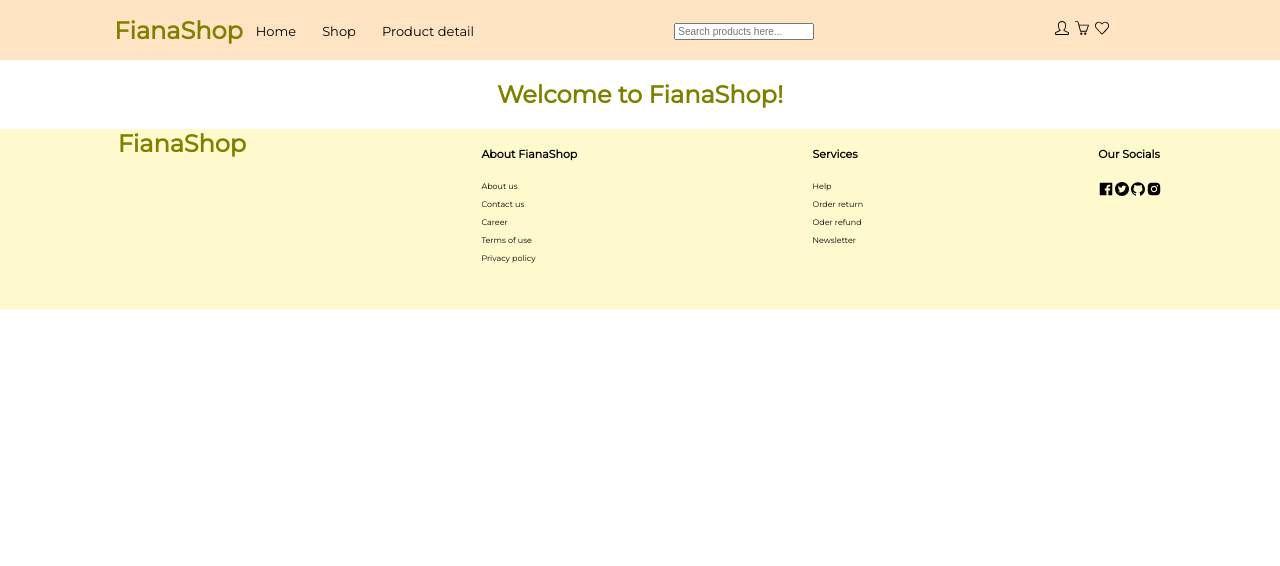
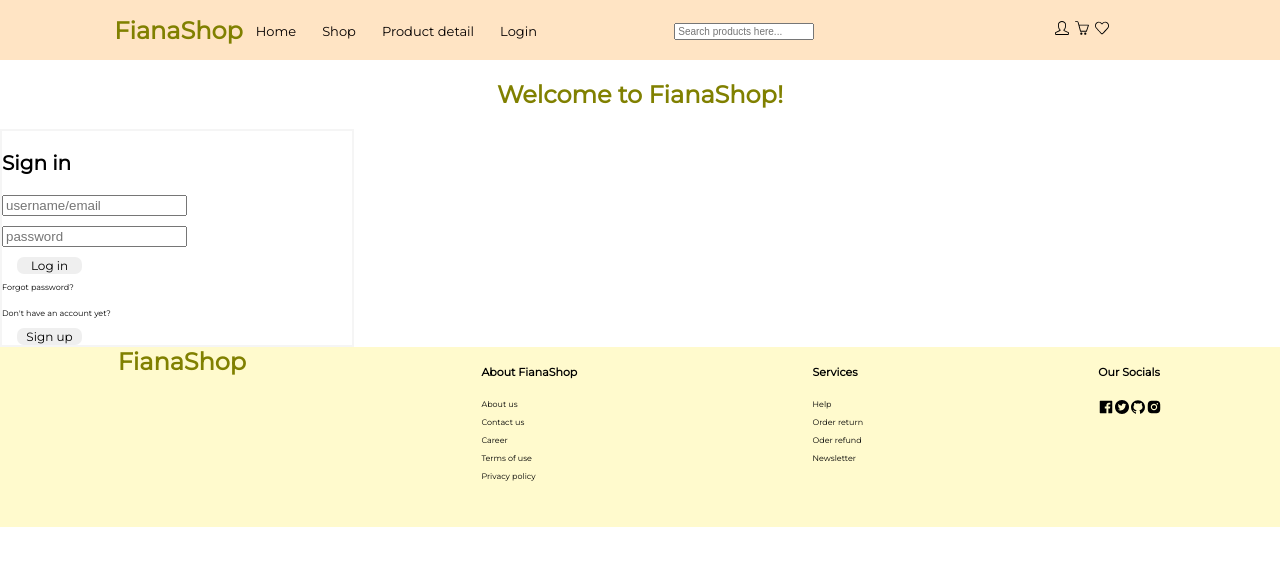
Before and after one commit to aisyafia/imageboard-server-practice, a React (Create React App) app: page /signin in a window 1280 px wide. Shown: the top 566 px of the page. Built offline with nearby package versions, Linux system fonts and the light colour scheme.

Commit message:
added login page

```diff
--- a/src/App.js
+++ b/src/App.js
@@ -1,10 +1,19 @@
 // import logo from "./logo.svg";
 import "./App.css";
 import { Route, Routes, NavLink } from "react-router-dom";
-import { HomePage, ShopPage, ItemPage, ProductDetailPage } from "./pages";
+import {
+  HomePage,
+  ShopPage,
+  ItemPage,
+  ProductDetailPage,
+  LoginPage,
+} from "./pages";
 import { NavBar, Footer, SearchBar } from "./components";
+import { useState } from "react";
 
 function App() {
+  const [token, setToken] = useState(null);
+  const [userName, setUserName] = useState(null);
   return (
     <div>
       <NavBar>
@@ -29,14 +38,29 @@ function App() {
             Product detail
           </NavLink>
         </div>
+        <div>
+          <NavLink to="/signin" className="links">
+            Login
+          </NavLink>
+        </div>
       </NavBar>
       <h2 className="shop-title">Welcome to FianaShop!</h2>
 
       <Routes>
-        <Route path="/" element={<HomePage />} />
+        <Route path="/" element={<HomePage userName={userName} />} />
         <Route path="/shop" element={<ShopPage />} />
         {/* <Route path="/details/:id" element={<ItemPage />} /> */}
         <Route path="/product/:id" element={<ProductDetailPage />} />
+        <Route
+          path="/signin"
+          element={
+            <LoginPage
+              setToken={setToken}
+              setUserName={setUserName}
+              userName={userName}
+            />
+          }
+        />
       </Routes>
       <div>
         <Footer />
--- a/src/pages/Homepage/index.js
+++ b/src/pages/Homepage/index.js
@@ -1,7 +1,8 @@
-const HomePage = () => {
+const HomePage = (props) => {
   return (
     <div>
       <h3>Homepage</h3>
+      <h5>{props.userName ? `Hello ${props.userName}` : ``}</h5>
     </div>
   );
 };
--- /dev/null
+++ b/src/pages/LoginPage/index.js
@@ -0,0 +1,75 @@
+import { useState } from "react";
+import { useNavigate } from "react-router-dom";
+import axios from "axios";
+
+const LoginPage = (props) => {
+  const [email, setEmail] = useState("");
+  const [password, setPassword] = useState("");
+  const [error, setError] = useState(null);
+  const navigateTo = useNavigate();
+
+  const loginSuccess = async () => {
+    try {
+      const response = await axios.post("http://localhost:4000/auth/login", {
+        email: email,
+        password: password,
+      });
+      navigateTo("/");
+      setEmail("");
+      setPassword("");
+      setError(null);
+      props.setToken(response.data.token);
+      props.setUserName(response.data.name);
+    } catch (e) {
+      console.log(e);
+      if (e.response.status === 422) {
+        setError("Incorrect email/password");
+      }
+    }
+  };
+
+  return (
+    <div className="form">
+      <h3>Sign in</h3>
+      <form>
+        <div className="container">
+          <div className="form-a">
+            <input
+              type="text"
+              placeholder="username/email"
+              value={email}
+              onChange={(event) => {
+                setEmail(event.target.value);
+              }}
+              required
+            />
+          </div>
+          <div className="form-a">
+            <input
+              type="password"
+              placeholder="password"
+              value={password}
+              onChange={(event) => {
+                setPassword(event.target.value);
+              }}
+              required
+            />
+          </div>
+          <button type="button" onClick={loginSuccess}>
+            Log in
+          </button>
+          {error ? <h5>{error}</h5> : <></>}
+        </div>
+        <div>
+          <p>Forgot password?</p>
+        </div>
+      </form>
+      <div>
+        <p>Don't have an account yet?</p>
+        <button>Sign up</button>
+      </div>
+    </div>
+  );
+};
+
+export { LoginPage };
--- /dev/null
+++ b/src/pages/LoginPage/style.css
@@ -0,0 +1,23 @@
+.form {
+  display: flex;
+  flex-direction: column;
+  justify-content: center;
+  width: 350px;
+  border: 2px solid whitesmoke;
+}
+.container {
+  display: flex;
+  flex-direction: column;
+  justify-content: center;
+  box-sizing: border-box;
+}
+.form-a {
+  font-size: 12px;
+  margin-bottom: 10px;
+}
+h3 {
+  font-size: 20px;
+}
+button {
+  font-size: 12px;
+}
--- a/src/pages/index.js
+++ b/src/pages/index.js
@@ -1,5 +1,7 @@
 import "../pages/DetailsPage/style.css";
+import "../pages/LoginPage/style.css";
 export * from "./Homepage";
 export * from "./ShopPage";
 export * from "./ItemPage";
 export * from "./DetailsPage";
+export * from "./LoginPage";
```
